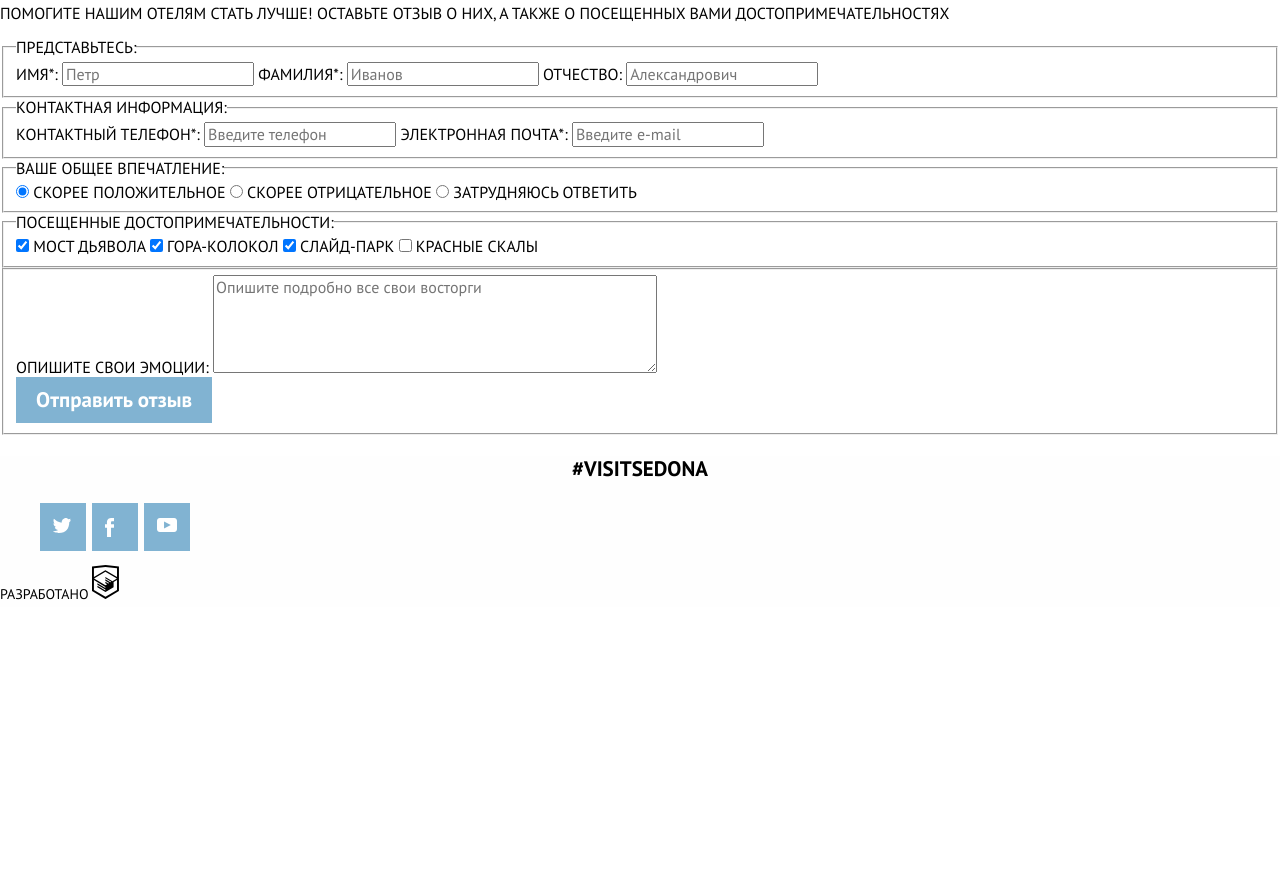
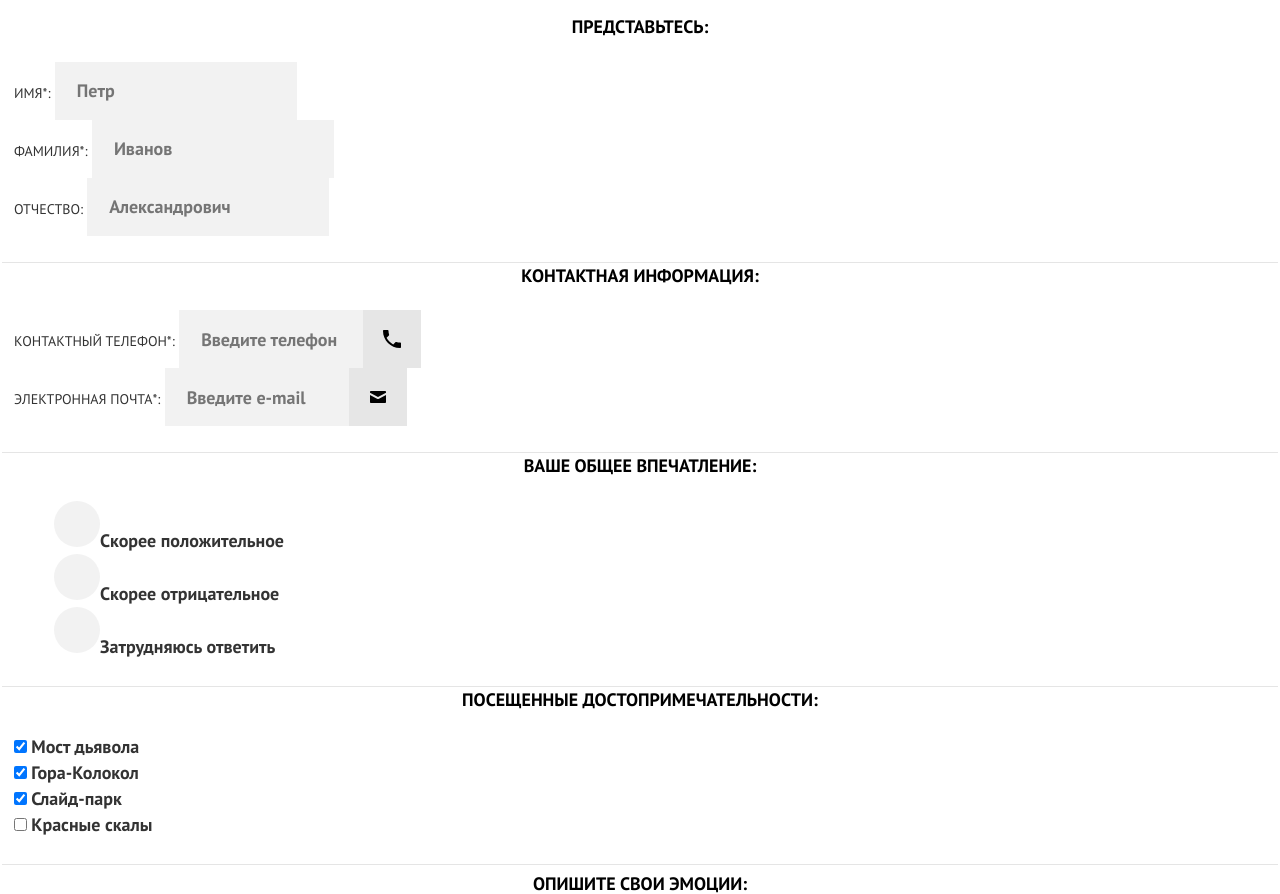
Before and after one commit to sergeydushechkin/945895-sedona-18, a website: page source/form.html in a window 1280 px wide. Shown: the part 526-1420 px from the top of the page. Before the commit the page ends 1147 px from the top, so only its background shows below. Drawn offline with nearby package versions, Linux system fonts and the light colour scheme; files that its build step writes are made by us from their sources; files whose address does not match are found by name.

Commit message:
Добавил микс на страницах index и photo, списки на странице form и почти закончил ее стилизацию

```diff
--- a/source/form.html
+++ b/source/form.html
@@ -46,54 +46,74 @@
           <form class="page-form__form form" method="POST" action="https://echo.htmlacademy.ru">
             <fieldset class="form__user">
               <legend class="form__header">Представьтесь:</legend>
-
+              <ul class="form__user-list">
+                <li class="form__user-item">
                   <label class="form__label" for="id__user-name">Имя*:</label>
-              <input class="form__input-user" type="text" name="username" id="id__user-name" placeholder="Петр" required>
-
+                  <input class="form__input" type="text" name="username" id="id__user-name" placeholder="Петр" required>
+                </li>
+                <li class="form__user-item">
                   <label class="form__label" for="id__user-surname">Фамилия*:</label>
-              <input class="form__input-user" type="text" name="surname" id="id__user-surname" placeholder="Иванов" required>
-
+                  <input class="form__input" type="text" name="surname" id="id__user-surname" placeholder="Иванов" required>
+                </li>
+                <li class="form__user-item">
                   <label class="form__label" for="id__user-patronymic">Отчество:</label>
-              <input class="form__input-user" type="text" name="patronymic" id="id__user-patronymic" placeholder="Александрович">
+                  <input class="form__input" type="text" name="patronymic" id="id__user-patronymic" placeholder="Александрович">
+                </li>
+              </ul>
             </fieldset>
 
             <fieldset class="form__contacts">
               <legend class="form__header">Контактная информация:</legend>
-
+              <ul class="form__contacts-list">
+                <li class="form__contacts-item">
                   <label class="form__label" for="id__user-telephone">Контактный телефон*:</label>
-              <input class="form__input-user form__input-user--telephone" type="tel" name="telephone" id="id__user-telephone" placeholder="Введите телефон" required>
-
+                  <span class="form__telephone"><input class="form__input form__input--telephone" type="tel" name="telephone" id="id__user-telephone" placeholder="Введите телефон" required></span>
+                </li>
+                <li class="form__contacts-item">
                   <label class="form__label" for="id__user-email">Электронная почта*:</label>
-              <input class="form__input-user form__input-user--email" type="email" name="email" id="id__user-email" placeholder="Введите e-mail" required>
+                  <span class="form__email"><input class="form__input form__input--email" type="email" name="email" id="id__user-email" placeholder="Введите e-mail" required></span>
+                </li>
+             </ul>
             </fieldset>
 
             <fieldset class="form__impression">
               <legend class="form__header">Ваше общее впечатление:</legend>
-
+              <ul class="form__impression-list">
+                <li class="form__impression-item">
                   <input class="form__radio" type="radio" name="impression" value="positive" id="id__user-positive" checked>
-              <label  class="form__label-flag" for="id__user-positive">Скорее положительное</label>
-
+                  <label  class="form__label-radio" for="id__user-positive">Скорее положительное</label>
+                </li>
+                <li class="form__impression-item">
                   <input class="form__radio" type="radio" name="impression" value="negative" id="id__user-negative">
-              <label  class="form__label-flag" for="id__user-negative">Скорее отрицательное</label>
-
+                  <label  class="form__label-radio" for="id__user-negative">Скорее отрицательное</label>
+                </li>
+                <li class="form__impression-item">
                   <input class="form__radio" type="radio" name="impression" value="difficult" id="id__user-difficult">
-              <label  class="form__label-flag" for="id__user-difficult">Затрудняюсь ответить</label>
+                  <label  class="form__label-radio" for="id__user-difficult">Затрудняюсь ответить</label>
+                </li>
+              </ul>
             </fieldset>
 
             <fieldset class="form__sight">
               <legend class="form__header">Посещенные достопримечательности:</legend>
-
+              <ul class="form__sight-list">
+                <li class="form__sight-item">
                   <input class="form__checkbox" type="checkbox" name="sight" value="bridge" id="id__sight-bridge" checked>
-              <label  class="form__label-flag" for="id__sight-bridge">Мост дьявола</label>
-
+                  <label  class="form__label-checkbox" for="id__sight-bridge">Мост дьявола</label>
+                </li>
+                <li class="form__sight-item">
                   <input class="form__checkbox" type="checkbox" name="sight" value="mountain" id="id__sight-mountain" checked>
-              <label  class="form__label-flag" for="id__sight-mountain">Гора-Колокол</label>
-
+                  <label  class="form__label-checkbox" for="id__sight-mountain">Гора-Колокол</label>
+                </li>
+                <li class="form__sight-item">
                   <input class="form__checkbox" type="checkbox" name="sight" value="park" id="id__sight-park" checked>
-              <label  class="form__label-flag" for="id__sight-park">Слайд-парк</label>
-
+                  <label  class="form__label-checkbox" for="id__sight-park">Слайд-парк</label>
+                </li>
+                <li class="form__sight-item">
                   <input class="form__checkbox" type="checkbox" name="sight" value="rocks" id="id__sight-rocks">
-              <label  class="form__label-flag" for="id__sight-rocks">Красные скалы</label>
+                  <label  class="form__label-checkbox" for="id__sight-rocks">Красные скалы</label>
+                </li>
+              </ul>
             </fieldset>
 
             <fieldset class="form__emotions">
--- /dev/null
+++ b/source/sass/blocks/form.scss
@@ -0,0 +1,121 @@
+.form__header {
+  display: block;
+
+  @include fontprop(#000000, 18px, 26px);
+  font-weight: bold;
+  text-align: center;
+}
+
+.form__label {
+  @include fontprop(#333333, 14px, 26px);
+}
+
+.form__user {
+  border: none;
+  border-bottom: 1px solid #e5e5e5;
+}
+
+.form__user-list {
+  padding: 0;
+  list-style: none;
+}
+
+.form__input {
+  height: 58px;
+  padding-left: 22px;
+
+  @include fontprop(#333333, 18px, 26px);
+  font-weight: bold;
+  text-transform: none;
+
+  border: none;
+  background-color: #f2f2f2;
+}
+
+.form__telephone,
+.form__email {
+  position: relative;
+  display: inline-block;
+}
+
+.form__telephone::before,
+.form__email::before {
+  content: "";
+  position: absolute;
+  top: 0;
+  right: 0;
+  width: 58px;
+  height: 58px;
+
+  background-color: #e6e6e6;
+  background-repeat: no-repeat;
+  background-position: center;
+}
+
+.form__telephone::before {
+  background-image: url("../../img/icon-phone.svg");
+}
+
+.form__email::before {
+  background-image: url("../../img/icon-mail.svg");
+}
+
+.form__contacts {
+  border: none;
+  border-bottom: 1px solid #e5e5e5;
+}
+
+.form__contacts-list {
+  padding: 0;
+  list-style: none;
+}
+
+.form__label-radio,
+.form__label-checkbox {
+  @include fontprop(#333333, 18px, 26px);
+  font-weight: bold;
+  text-transform: none;
+}
+
+.form__impression {
+  border: none;
+  border-bottom: 1px solid #e5e5e5;
+}
+
+.form__impression-list {
+  padding: 0;
+  list-style: none;
+}
+
+.form__radio {
+  display: none;
+}
+
+.form__label-radio {
+  padding-left: 40px;
+
+  &::before {
+    content: "";
+    position: relative;
+    display: inline-block;
+    width: 46px;
+    height: 46px;
+
+    background-color: #f2f2f2;
+    border-radius: 50%;
+  }
+}
+
+.form__sight {
+  border: none;
+  border-bottom: 1px solid #e5e5e5;
+}
+
+.form__sight-list {
+  padding: 0;
+  list-style: none;
+}
+
+.form__emotions {
+  border: none;
+}
--- /dev/null
+++ b/source/sass/blocks/page-form.scss
@@ -0,0 +1,9 @@
+.page-form__header {
+  @include fontprop(#000000, 18px, 26px);
+  font-weight: bold;
+  text-align: center;
+}
+
+.page-form__description {
+  @include fontprop(#333333, 14px, 24px);
+}
--- a/source/sass/style.scss
+++ b/source/sass/style.scss
@@ -16,3 +16,5 @@
 @import "./blocks/gallery.scss";
 @import "./blocks/photo.scss";
 @import "./blocks/video.scss";
+@import "./blocks/page-form.scss";
+@import "./blocks/form.scss";
```
Also changed, not shown: source/index.html (+2 -9 lines). Lines whose indentation alone changed are shown as unchanged.
